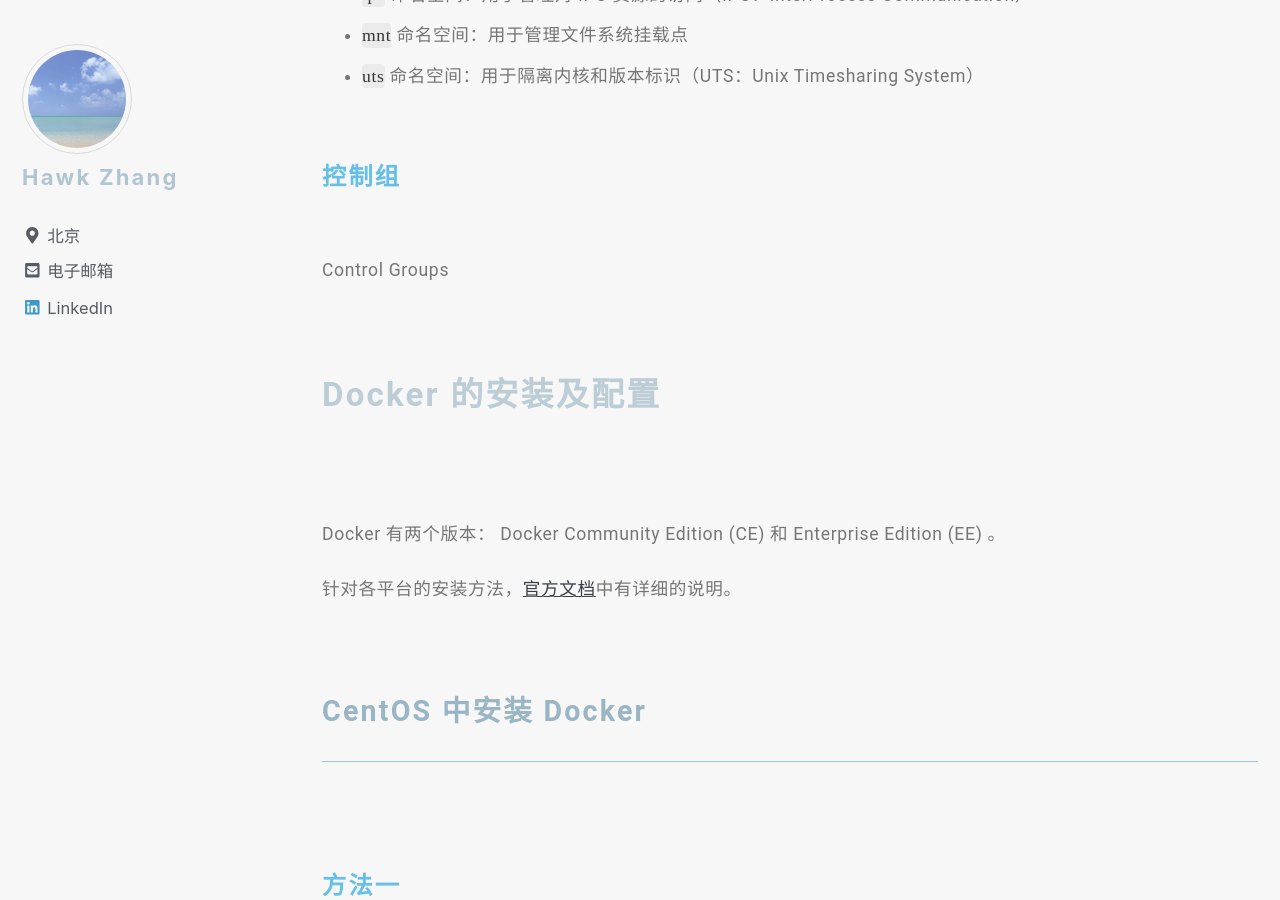
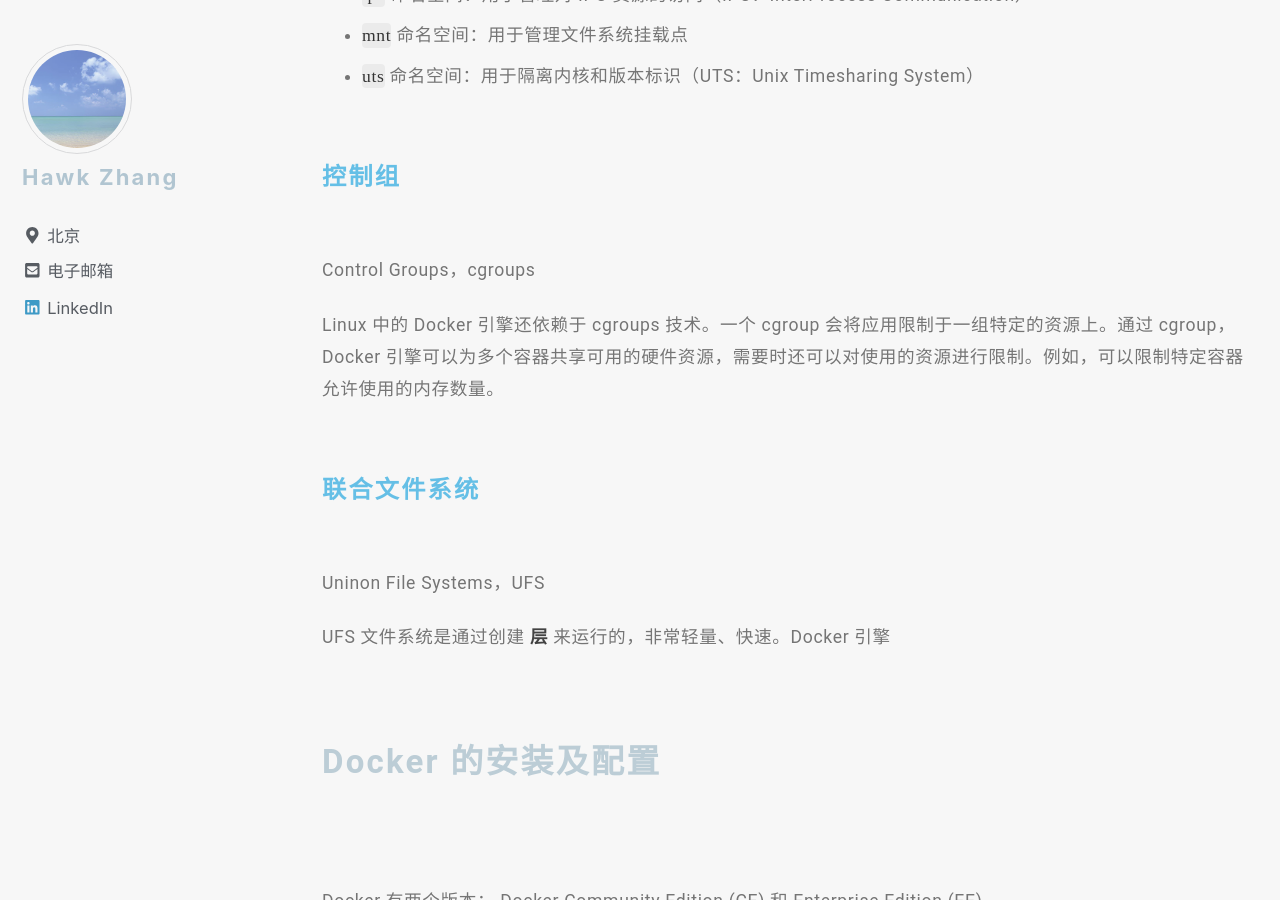
Before and after one commit to narru888/linotes_note, a Jekyll site: the page built from _posts/docker/2018-02-01-docker.basic.md, in a window 1280 px wide and 900 px high, scrolled down 9703 px. Built offline with Jekyll 4.4.1, drawn with Linux system fonts in a browser that asks for light colours; nearby versions of some CDN libraries; a script that is not in the unit is left out.

Commit message:
update on 2018-10-02 22:00:01 CST

```diff
--- a/_posts/docker/2018-02-01-docker.basic.md
+++ b/_posts/docker/2018-02-01-docker.basic.md
@@ -285,7 +285,18 @@
 
 #### 控制组
 
-Control Groups
+Control Groups，cgroups
+
+Linux 中的 Docker 引擎还依赖于 cgroups 技术。一个 cgroup 会将应用限制于一组特定的资源上。通过 cgroup，Docker 引擎可以为多个容器共享可用的硬件资源，需要时还可以对使用的资源进行限制。例如，可以限制特定容器允许使用的内存数量。
+
+
+
+
+#### 联合文件系统
+
+Uninon File Systems，UFS
+
+UFS 文件系统是通过创建 **层** 来运行的，非常轻量、快速。Docker 引擎
 
 
 
```
